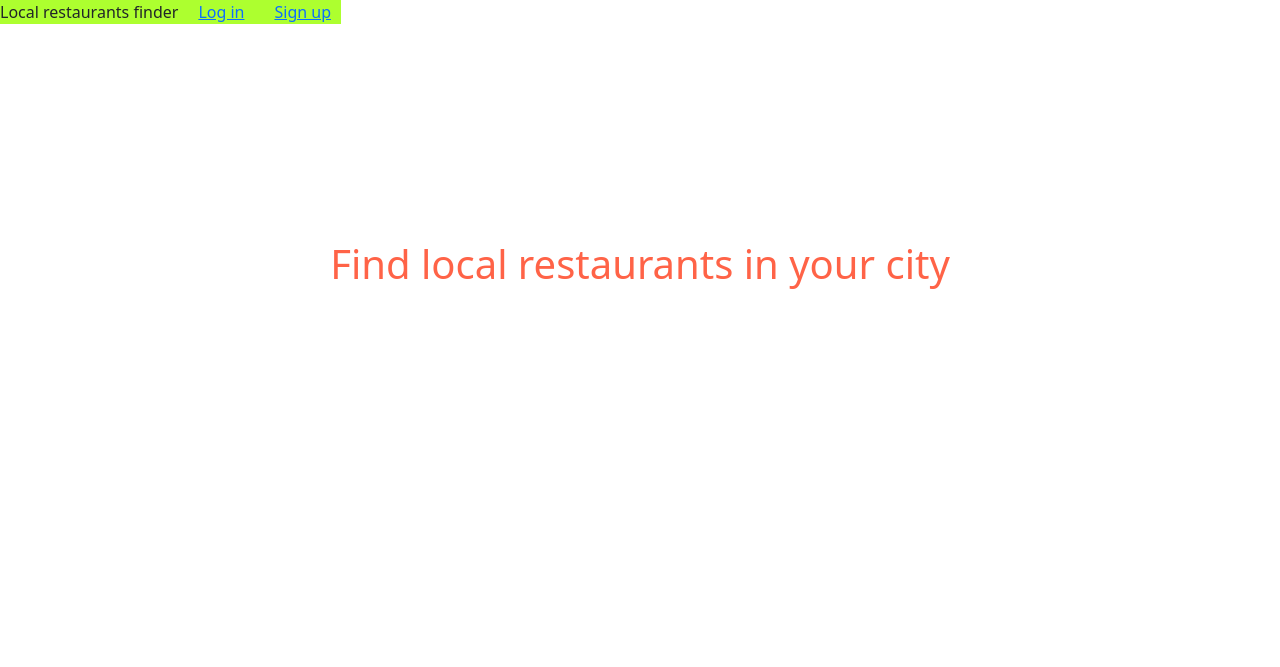
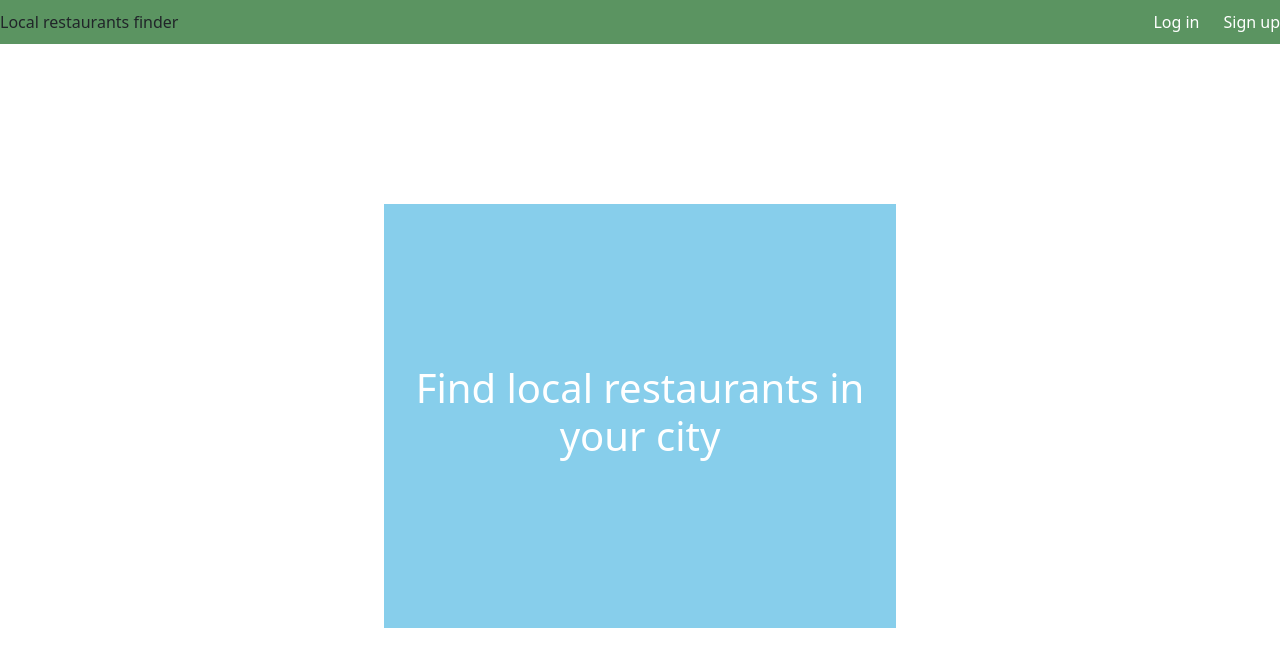
Before and after one commit to nniroula/Food_Service_Finder, a Flask app: page / in a window 1280 px wide. Shown: the top 667 px of the page. Run offline with Flask 2, Linux system fonts and the light colour scheme; some libraries are stand-ins or nearby versions.

Commit message:
add some styles to the navbar and homepage

```diff
--- a/static/css/styles.css
+++ b/static/css/styles.css
@@ -1,57 +1,74 @@
+.body-composition{
+    background-color:rgb(255, 182, 232);
+}
 .links{
-   padding-left: 20px;
-   padding-right: 10px;
-   float:right
+   padding-left: 1.5em;
+   padding-right: -1.5em;
+   float:right;
+   color: white;
+   text-decoration: none;
 }
-
+nav{
+    padding-top: 10px;
+    padding-bottom: 10px;
+}
+.find-restaurants{
+    color: white;
+    padding-left: 15vw;
+}
+.nav-links{
+    padding-right: 25vw;
+    border: 25px
+}
 .body-content{
     text-align: center;
-    color:tomato;
-    padding-top: 30vh;
+    color:white;
+    padding-top: 20vh;
+    padding-bottom: 20vh;
+    background-color:skyblue;
+    margin-top: 20vh;
+    margin-bottom: 20vh;
+    margin-left: 30vw;
+    margin-right: 30vw;
 }
-
 h3{
-    /* background-color: turquoise; */
     padding-top: 1.5em;
     font-size: small;
     font-family:Arial, Helvetica, sans-serif;
 }
-
 .navbar-items{
-    background-color:greenyellow;
-     position: fixed;
+    background-color: rgba(2, 90, 11, 0.648);
     top: 0;
     z-index: 999
 }
-
 img {
     display: inline-block;
     margin-bottom: 2px;
     margin-right: 5px;
     width: 20px;
     border-radius: 2px;
-  }
-
+}
 .search-form{
     padding-top: 3em;
 }
-
 .search-box{
     padding-bottom: 20px;
 }
-
 .form-star{
     display: inline
 }
-
 .restaurant-details-div{
     padding-top: 3em;
 }
-
 .form-detail-star{
     display: inline;
 }
 .restaurant-name{
     display: inline;
+}
+.colored-star{
+    color: orange;
+    border-color: white;
+}
 
-}
+  /* above all works good */
```
